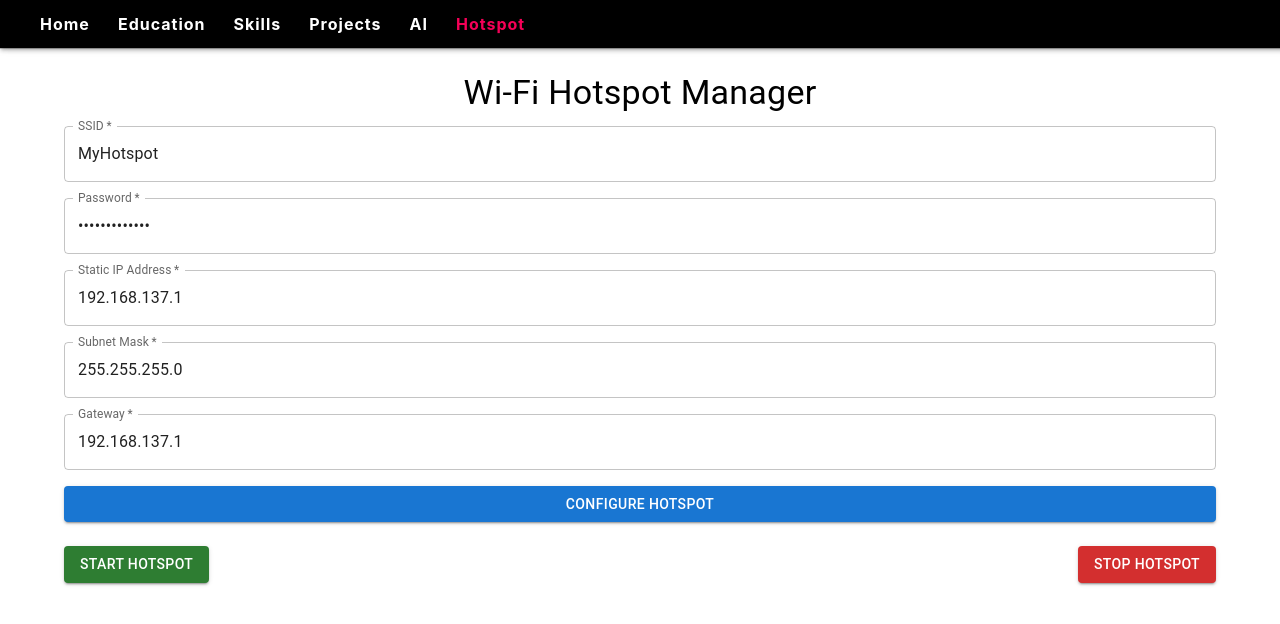
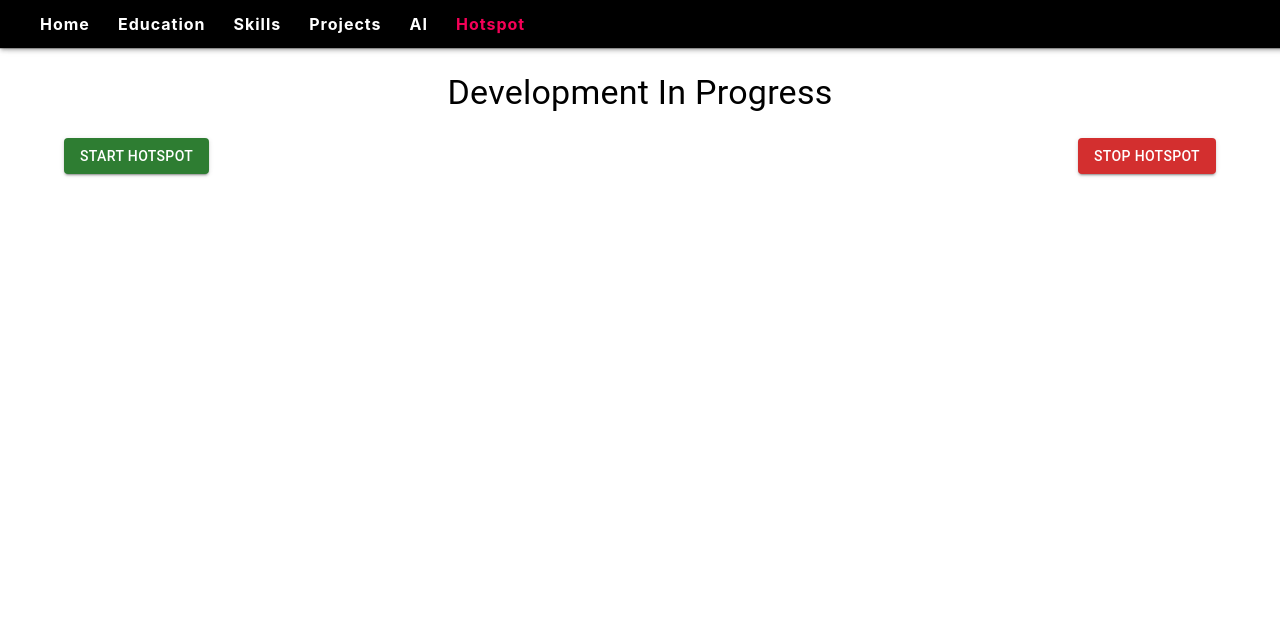
Before and after one commit to ginilmathew/portfolioWeb, a React (Create React App) app: page /home/wifiHotspot in a window 1280 px wide. Shown: the top 624 px of the page. Built offline with nearby package versions, Linux system fonts and the light colour scheme.

Commit message:
Update WifiScreen.jsx
development

```diff
--- a/src/screens/WifiScreen.jsx
+++ b/src/screens/WifiScreen.jsx
@@ -65,9 +65,9 @@ const Wificreen = () => {
 
       <Container sx={ { pt: '9vh' } }>
         <Typography variant="h4" align="center" gutterBottom>
-          Wi-Fi Hotspot Manager
+         Development In Progress
         </Typography>
-        <Box>
+        {/* <Box>
           <Grid container spacing={ 2 }>
             <Grid item xs={ 12 }>
               <TextField
@@ -132,7 +132,7 @@ const Wificreen = () => {
               </Button>
             </Grid>
           </Grid>
-        </Box>
+        </Box> */}
         <Box mt={ 3 } display="flex" justifyContent="space-between">
           <Button
             variant="contained"
```
